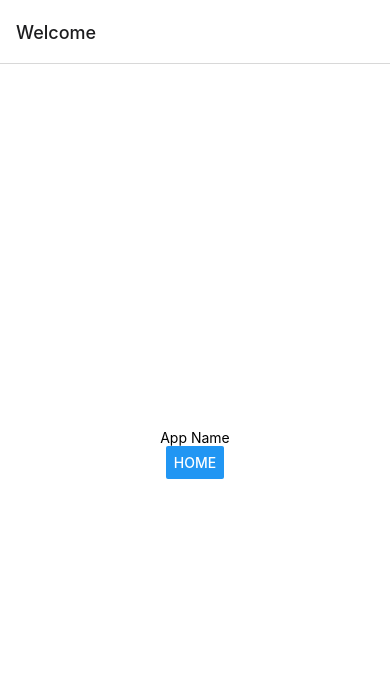
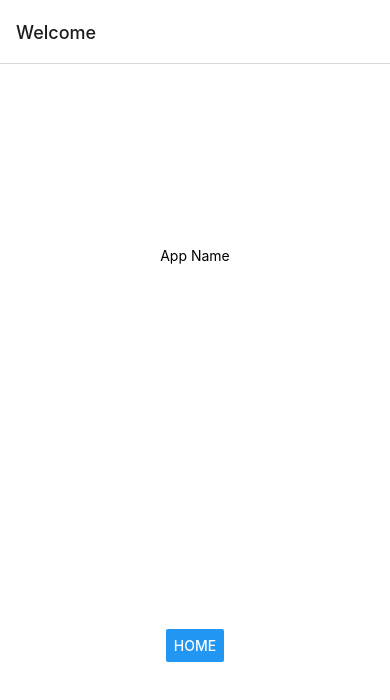
Before and after one commit to sharonntam/hoth-x-2023, a React Native app in the folder hackApp/: screen /signUp in a window 390 px wide. Shown: the top 700 px of the page. Built offline with nearby package versions, Linux system fonts and the light colour scheme.

Commit message:
Update signup.jsx

```diff
--- a/hackApp/src/Pages/signup.jsx
+++ b/hackApp/src/Pages/signup.jsx
@@ -1,4 +1,4 @@
-import { StyleSheet, Text, View, Button } from 'react-native';
+import { StyleSheet, Text, View, Button, TextInput} from 'react-native';
 import * as React from 'react';
 
 function SignUpPage({navigation}) {
@@ -15,7 +15,7 @@ const styles = StyleSheet.create({
         flex: 1,
         backgroundColor: '#fff',
         alignItems: 'center',
-        justifyContent: 'center',
+        justifyContent: 'space-around',
     },
 });
 
```
